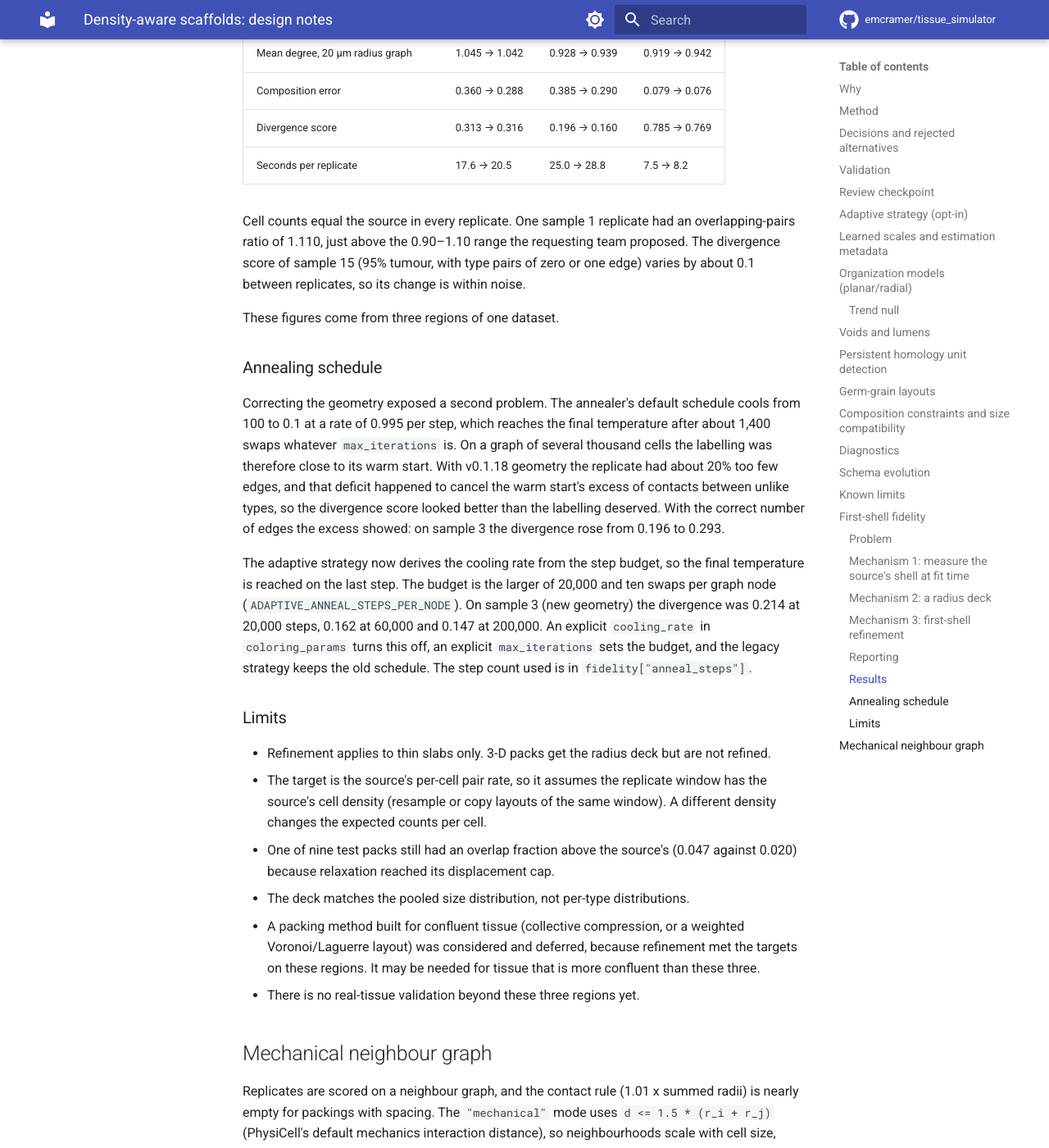
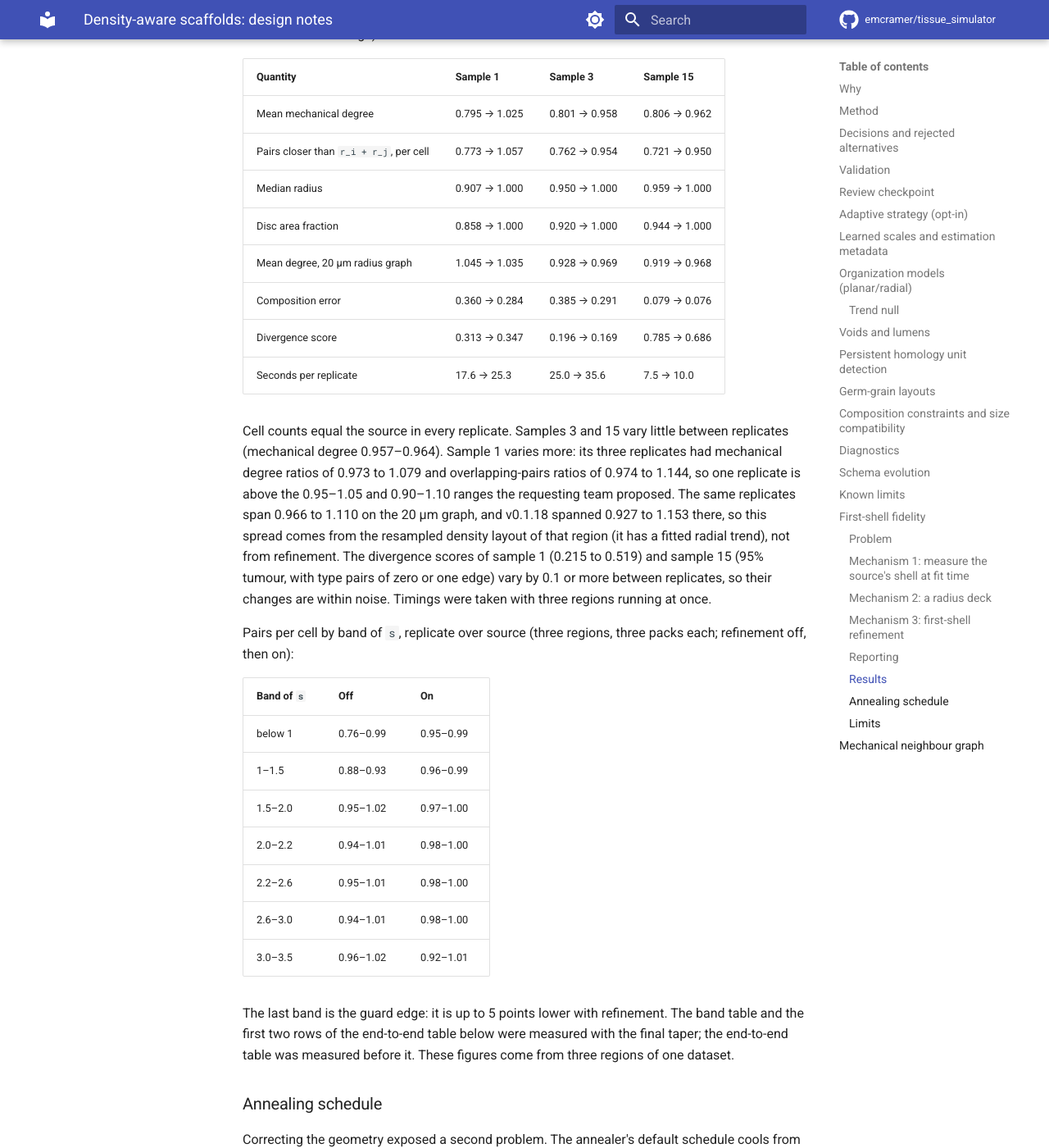
Before and after one commit to emcramer/tissue_simulator, an MkDocs documentation site: the page built from docs/notes/density-aware-packing.md, in a window 1280 px wide and 1400 px high, scrolled down 18299 px. Shown: the whole window at 82% size. Built offline with MkDocs 1.6.1 and Material for MkDocs 9.7.7, drawn with Linux system fonts in a browser that asks for light colours; comment, search, counter and statistics services are not loaded; the version menu is left out; some of the changed text lies outside the part shown.

Commit message:
Address review: guard bins, shell significance test, old pickles
Taper the refinement objective from s = 2.0 to 3.5 so no band is emptied
just outside it, and store the source profile to 3.5. Require a
significant first peak and minimum before reporting a shell edge, so
noise no longer sets interaction_factor="auto". Models pickled without
a shell attribute load and pack. Rename fidelity anneal_steps to
anneal_budget.

```diff
--- a/docs/notes/density-aware-packing.md
+++ b/docs/notes/density-aware-packing.md
@@ -468,7 +468,8 @@
 - Later additions (unreleased): `DensityModel.shell` and `Layout.shell`
   (default `{}`), and `PackingReport.radius_assignment`, `refinement` and
   `first_shell` (default None). The shell profile is measured at fit time for
-  both strategies. Models saved before it existed load with an empty `shell`;
+  both strategies. Models saved before it existed (dicts and pickles) load with an empty
+  `shell`;
   for those, adaptive packs use the radius deck but skip refinement, because
   refinement needs the profile. Refit the model to get refinement.
 - All new dataclass fields have defaults and come last; the generator stores
@@ -503,7 +504,7 @@
   region's mean degree on a 20 µm radius graph; the paper gate is 0.95–1.05.
   On a size-aware (mechanical, factor 1.5) graph the v0.1.18 adaptive packs
   were lower, 0.79–0.81 of the source. Adaptive thin-slab packs on this branch
-  measure 0.985–1.029 at packer level on three regions; see
+  measure 0.957–0.993 at packer level on three regions; see
   [First-shell fidelity](#first-shell-fidelity) for the conditions and limits.
 - **Local order.** Epithelial lattice order inside nests is not reproduced
   (g(r) is smooth).
@@ -572,16 +573,22 @@
 `tissue_simulator/_shell.py` and stores it as `DensityModel.shell`, which is
 copied to every `Layout.shell`. The measurement is deterministic.
 
-- `edges`, `pairs_per_cell`: bins of 0.05 in `s` up to 2.2, and the mean
+- `edges`, `pairs_per_cell`: bins of 0.05 in `s` up to 3.5, and the mean
   number of neighbours per cell in each bin (no edge correction, so it is
   comparable to a replicate in the same window).
 - `g`: an edge-corrected pair correlation in the same bins, normalised by the
   annulus area of an uncorrelated pattern with the same radii (about 1 for
   uncorrelated cells).
 - `edge`: the shell edge, the first minimum after the first peak of `g`
-  smoothed with a Gaussian of 0.1 in `s`. The minimum must be at `s >= 1` and
-  at least 5% below the peak. It is None when there is no clear shell, as for
-  Poisson-like or random-sequential-addition-like sources.
+  smoothed with a Gaussian of 0.1 in `s`. The minimum must be at `s >= 1`,
+  at least 15% below the peak, and the peak (at least 1.2) minus the minimum
+  must exceed 4 Poisson standard errors (`var g_k ~ g_k^2 / counts_k`); the
+  source needs at least 50 cells. It is None when there is no significant
+  shell: on Poisson patterns it was None in 400 of 400 seeds (n = 50 to 3,000).
+  Dense random-sequential-addition patterns have a real hard-core shell (peak
+  of g about 3 at contact) and do return an edge, typically 1.8. Profiles
+  stored without `counts` fall back to a 5% drop test. `"auto"` measures the
+  x-y projection and is meant for 2-D or thin-slab sources.
 - `summary`: mean mechanical degree at factor 1.5, overlapping pairs per cell
   (`s < 1`), median radius and disc area fraction (sum of `pi r^2` over window
   area).
@@ -615,9 +622,15 @@
 
 `E = sum_k (h_k - t_k)^2 / (t_k + 5)`
 
-where `h_k` is the replicate's pair count in bin `k` of `s` (up to
-`s = 2.0`) and `t_k` is the source's `pairs_per_cell` times `n / 2`. A cell
-must also:
+where `h_k` is the replicate's pair count in bin `k` of `s` (weighted by a
+taper) and `t_k` is the source's `pairs_per_cell` times `n / 2`. The taper is 1
+up to `s = 2.0` and falls along a smoothstep curve to 0 at `s = 3.5` (clamped
+to the stored profile, so models with profiles to 2.2 taper from 2.0 to 2.2).
+Without it, pairs just outside the objective were pulled in: on sample 15 the
+band `s` 2.0-2.2 held 0.80 of the source's pairs per cell with refinement, 1.20-1.25
+without refinement and 1.315 in the source. A linear taper to 2.6 or 3.0 only moved the
+deficit to the first unweighted band (0.80-0.84 and 0.88 there). A cell must
+also:
 
 - stay in its quota bin and off zero-intensity pixels, so the layout's density
   map and bin quotas are preserved (quotas were identical with and without
@@ -627,7 +640,7 @@
   may only move apart). `z` never changes.
 
 Sweeps stop after `refine_sweeps` or when a sweep lowers `E` by less than
-0.1%. Cost measured on 3,000–6,000 cells: 0.3–0.9 s per pack.
+0.1%. Cost measured on 3,000–6,000 cells: 0.6–1.9 s per pack.
 
 Refinement runs only when all of these hold: the layout is adaptive and has a
 shell profile, the pack has at least 50 cells, `refine_shell` is not False, and
@@ -643,7 +656,7 @@
 
 `PackingReport.refinement` records `sweeps`, `energy_before`, `energy_after`,
 `n_moved`, `mean_displacement`, `max_displacement`, `accept_rate`, `s_target`
-and `seconds`. The other report fields describe the refined positions.
+(2.0, where full weight ends), `taper_end` and `seconds`. The other report fields describe the refined positions.
 
 ### Reporting
 
@@ -670,11 +683,11 @@
 
 | Quantity | Before | After |
 |---|---|---|
-| Mean mechanical degree (factor 1.5) | 0.79–0.81 | 0.985–1.029 |
-| Pairs closer than `r_i + r_j`, per cell | 0.69–0.77 | 0.971–1.079 |
+| Mean mechanical degree (factor 1.5) | 0.79–0.81 | 0.957–0.993 |
+| Pairs closer than `r_i + r_j`, per cell | 0.69–0.77 | 0.946–0.994 |
 | Median radius | 0.91–0.96 | 1.000 |
 | Disc area fraction | 0.86–0.94 | 1.000 |
-| Mean degree, 20 µm radius graph | | 0.93–1.08 |
+| Mean degree, 20 µm radius graph | | 0.96–1.01 |
 
 The 20 µm graph value changed little with refinement. Bin quotas were
 identical with and without refinement.
@@ -685,21 +698,44 @@
 
 | Quantity | Sample 1 | Sample 3 | Sample 15 |
 |---|---|---|---|
-| Mean mechanical degree | 0.795 → 1.017 | 0.801 → 0.986 | 0.806 → 0.988 |
-| Pairs closer than `r_i + r_j`, per cell | 0.773 → 1.050 | 0.762 → 0.983 | 0.721 → 0.978 |
+| Mean mechanical degree | 0.795 → 1.025 | 0.801 → 0.958 | 0.806 → 0.962 |
+| Pairs closer than `r_i + r_j`, per cell | 0.773 → 1.057 | 0.762 → 0.954 | 0.721 → 0.950 |
 | Median radius | 0.907 → 1.000 | 0.950 → 1.000 | 0.959 → 1.000 |
 | Disc area fraction | 0.858 → 1.000 | 0.920 → 1.000 | 0.944 → 1.000 |
-| Mean degree, 20 µm radius graph | 1.045 → 1.042 | 0.928 → 0.939 | 0.919 → 0.942 |
-| Composition error | 0.360 → 0.288 | 0.385 → 0.290 | 0.079 → 0.076 |
-| Divergence score | 0.313 → 0.316 | 0.196 → 0.160 | 0.785 → 0.769 |
-| Seconds per replicate | 17.6 → 20.5 | 25.0 → 28.8 | 7.5 → 8.2 |
+| Mean degree, 20 µm radius graph | 1.045 → 1.035 | 0.928 → 0.969 | 0.919 → 0.968 |
+| Composition error | 0.360 → 0.284 | 0.385 → 0.291 | 0.079 → 0.076 |
+| Divergence score | 0.313 → 0.347 | 0.196 → 0.169 | 0.785 → 0.686 |
+| Seconds per replicate | 17.6 → 25.3 | 25.0 → 35.6 | 7.5 → 10.0 |
 
-Cell counts equal the source in every replicate. One sample 1 replicate had
-an overlapping-pairs ratio of 1.110, just above the 0.90–1.10 range the
-requesting team proposed. The divergence score of sample 15 (95% tumour, with
-type pairs of zero or one edge) varies by about 0.1 between replicates, so its
-change is within noise.
+Cell counts equal the source in every replicate. Samples 3 and 15 vary little
+between replicates (mechanical degree 0.957–0.964). Sample 1 varies more:
+its three replicates had mechanical degree ratios of 0.973 to 1.079 and
+overlapping-pairs ratios of 0.974 to 1.144, so one replicate is above the
+0.95–1.05 and 0.90–1.10 ranges the requesting team proposed. The same
+replicates span 0.966 to 1.110 on the 20 µm graph, and v0.1.18 spanned 0.927
+to 1.153 there, so this spread comes from the resampled density layout of
+that region (it has a fitted radial trend), not from refinement. The
+divergence scores of sample 1 (0.215 to 0.519) and sample 15 (95% tumour,
+with type pairs of zero or one edge) vary by 0.1 or more between replicates,
+so their changes are within noise. Timings were taken with three regions
+running at once.
 
+Pairs per cell by band of `s`, replicate over source (three regions, three
+packs each; refinement off, then on):
+
+| Band of `s` | Off | On |
+|---|---|---|
+| below 1 | 0.76–0.99 | 0.95–0.99 |
+| 1–1.5 | 0.88–0.93 | 0.96–0.99 |
+| 1.5–2.0 | 0.95–1.02 | 0.97–1.00 |
+| 2.0–2.2 | 0.94–1.01 | 0.98–1.00 |
+| 2.2–2.6 | 0.95–1.01 | 0.98–1.00 |
+| 2.6–3.0 | 0.94–1.01 | 0.98–1.00 |
+| 3.0–3.5 | 0.96–1.02 | 0.92–1.01 |
+
+The last band is the guard edge: it is up to 5 points lower with refinement.
+The band table and the first two rows of the end-to-end table below were
+measured with the final taper; the end-to-end table was measured before it.
 These figures come from three regions of one dataset.
 
 ### Annealing schedule
@@ -721,10 +757,18 @@
 was 0.214 at 20,000 steps, 0.162 at 60,000 and 0.147 at 200,000. An explicit
 `cooling_rate` in `coloring_params` turns this off, an explicit
 `max_iterations` sets the budget, and the legacy strategy keeps the old
-schedule. The step count used is in `fidelity["anneal_steps"]`.
+schedule. `fidelity["anneal_budget"]` is the maximum number of swaps allowed; a
+user-supplied `cooling_rate` or `patience` can stop the run earlier.
 
 ### Limits
 
+- Refinement pulls some pairs in from beyond its objective, so the bands just
+  past the taper end lose some. Pairs per cell in `s` 3.0–3.5 are 0.92–0.95 of
+  the source with refinement (0.94–1.02 without); pairs beyond 3.5 were not
+  checked.
+- For small samples (under a few hundred cells) the first-shell ratios are
+  noisy: a reviewer saw the mean-degree ratio move from 0.89 to 0.82 under
+  refinement at 70 cells.
 - Refinement applies to thin slabs only. 3-D packs get the radius deck but are
   not refined.
 - The target is the source's per-cell pair rate, so it assumes the replicate
```
Also changed, not shown: CHANGELOG.md (+22 -10 lines), docs/api/replicate-generation.md (+10 -2 lines), docs/api/spatial-analysis.md (+7 -3 lines), 9 other files.
